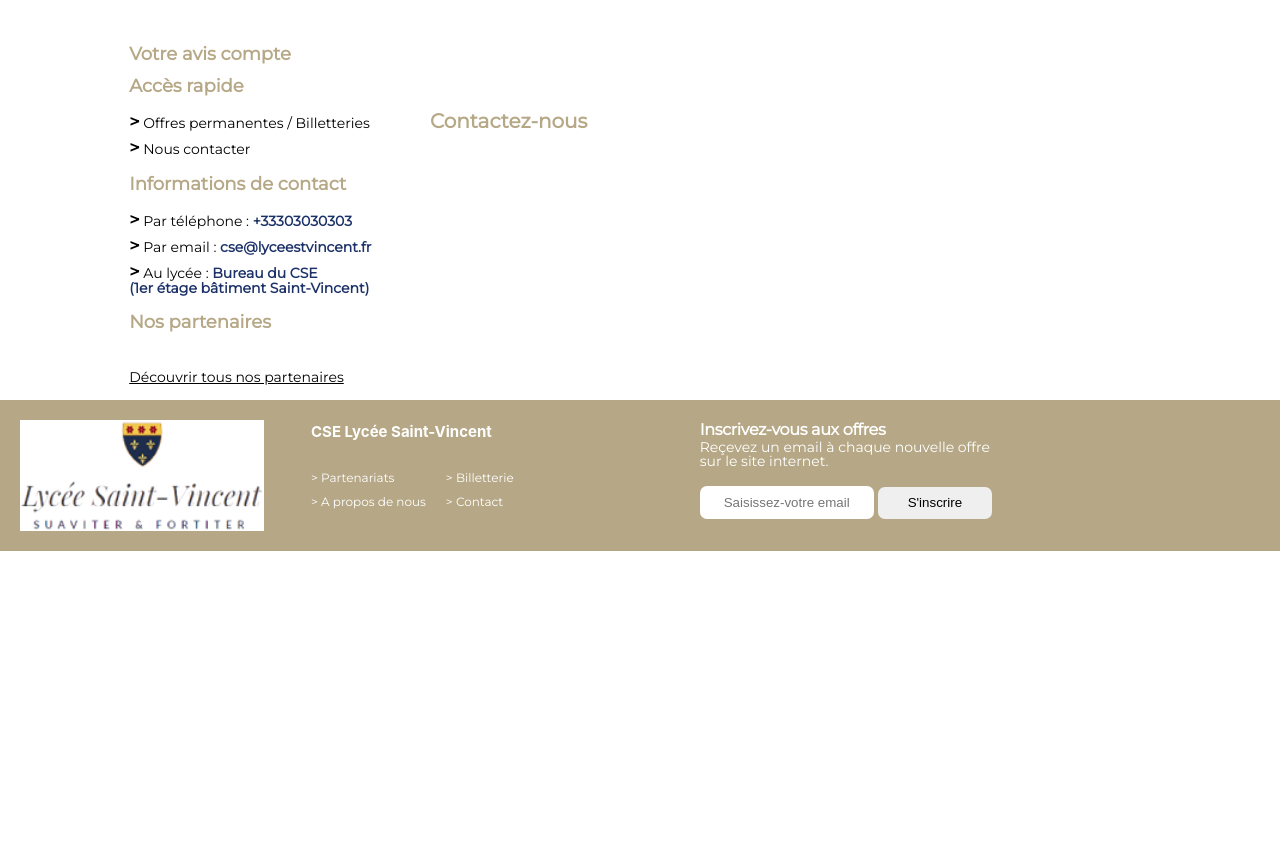
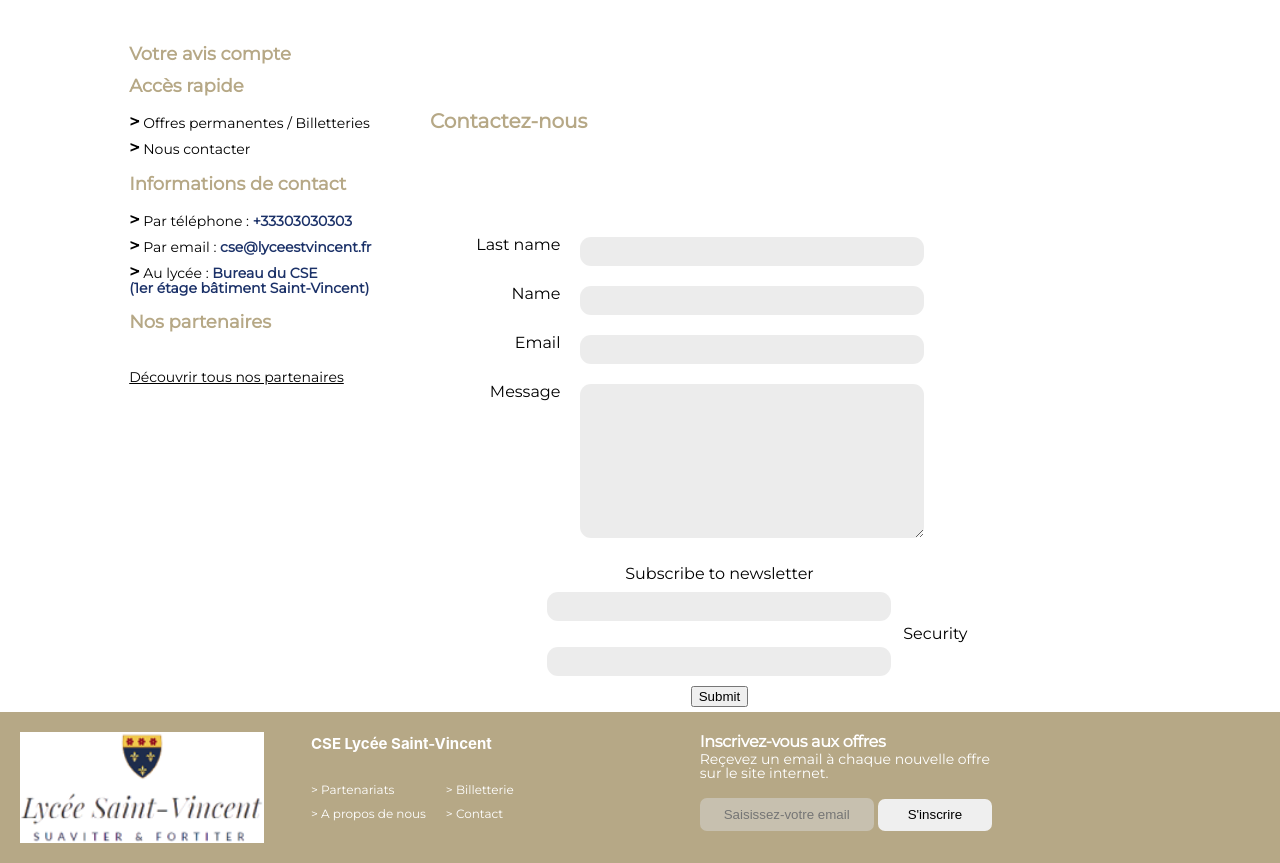
Before and after one commit to 0xLosko/Projet-CSE, a Symfony app: template templates/contact/index.html.twig in a window 1280 px wide. Shown: the part 112-975 px from the top of the page. Before the commit the page ends 663 px from the top, so only its background shows below. Run offline with Twig, Linux system fonts and the light colour scheme; the template is opened without the code that fills it, so the values that code supplies are empty; form fields are guessed from the names that the template uses; some libraries are stand-ins or nearby versions; some web fonts are replaced.

Commit message:
Style contact form

```diff
--- a/public/css/pages/contact.css
+++ b/public/css/pages/contact.css
@@ -1,5 +1,5 @@
 .contact-con{
-
+    width: 50%;
 }
 .contact-con h1{
     margin-top: 110px;
@@ -8,3 +8,78 @@
     line-height: 24px;
     color: #B6A886;
 }
+
+.form-con{
+    width: 100%;
+    margin-top: 84px;
+    display: flex;
+    justify-content: center;
+}
+
+.form-row{
+    gap: 20px;
+    margin: 20px 0;
+    display: flex;
+    min-width: 550px;
+    justify-content: center;
+}
+.form-con li{
+    text-align: center;
+}
+.form-con div>label{
+   min-width: 100px;
+    text-align: right;
+}
+.form-con textarea,input{
+    width: 340px;
+    max-width: 340px;
+    height: 27px;
+    border: 0;
+    background: rgba(217, 217, 217, 0.5);
+    border-radius: 11px;
+}
+.form-con textarea{
+    min-height: 150px;
+}
+.newsletter-con div{
+    gap: 0!important;
+    flex-direction: column;
+}
+input[type=checkbox] {
+    height: 20px;
+    width: 20px;
+}
+.cf-turnstile{
+    margin: 0!important;
+}
+
+#contact_form_submit{
+    color: #FFFFFF;
+    width: 150px;
+    height: 35px;
+    border: 0;
+    background: #B6A886;
+    border-radius: 11px;
+    font-family: 'Montserrat';
+    font-style: normal;
+    font-weight: 700;
+    font-size: 15px;
+    line-height: 24px;
+}
+.submit-con, .captcha-con, .newsletter-con{
+    gap: 0!important;
+    flex-direction: column;
+    width: 100%;
+    margin: 0!important;
+}
+
+
+.submit-con div, .captcha-con div, .newsletter-con div, .newsletter-con label{
+    display: flex;
+    justify-content: center;
+    flex-direction: column;
+    align-items: center;
+    width: 340px;
+    min-width: 0!important;
+    margin: 5px 0 5px 24%;
+}
--- a/templates/contact/index.html.twig
+++ b/templates/contact/index.html.twig
@@ -5,10 +5,55 @@
 {% block content %}
     <div class="contact-con">
         <h1>Contactez-nous</h1>
-        {{ form_start(form) }}
-        {{ form_end(form) }}
+        <div class="form-con">
+            {{ form_start(form) }}
+                <div class="form-row">
+                    {{ form_label(form.lastName) }}
+                    <div>
+                        {{ form_widget(form.lastName) }}
+                        {{ form_errors(form.lastName) }}
+                    </div>
+                </div>
+                <div class="form-row">
+                    {{ form_label(form.name) }}
+                    <div>
+                        {{ form_widget(form.name) }}
+                        {{ form_errors(form.name) }}
+                    </div>
+                </div>
+                <div class="form-row">
+                    {{ form_label(form.email) }}
+                    <div>
+                        {{ form_widget(form.email) }}
+                        {{ form_errors(form.email) }}
+                    </div>
+                </div>
+                <div class="form-row">
+                    {{ form_label(form.message) }}
+                    <div>
+                        {{ form_widget(form.message) }}
+                        {{ form_errors(form.message) }}
+                    </div>
+                </div>
+                <div class="newsletter-con form-row">
+                    {{ form_label(form.subscribeToNewsletter) }}
+                    <div>
+                        {{ form_widget(form.subscribeToNewsletter) }}
+                        {{ form_errors(form.subscribeToNewsletter) }}
+                    </div>
+                </div>
+                <div class="captcha-con form-row">
+                    {{ form_label(form.security) }}
+                    <div>
+                        {{ form_widget(form.security) }}
+                        {{ form_errors(form.security) }}
+                    </div>
+                </div>
+                <div class="submit-con form-row"> {{ form_row(form.submit) }}</div>
+            {{ form_end(form) }}
+        </div>
         {% for message in app.flashes('success') %}
-            <div class="alert alert-success">
+            <div class="form-row">
                 {{ message }}
             </div>
         {% endfor %}
```
Also changed, not shown: src/Form/ContactFormType.php (+13 -13 lines).
